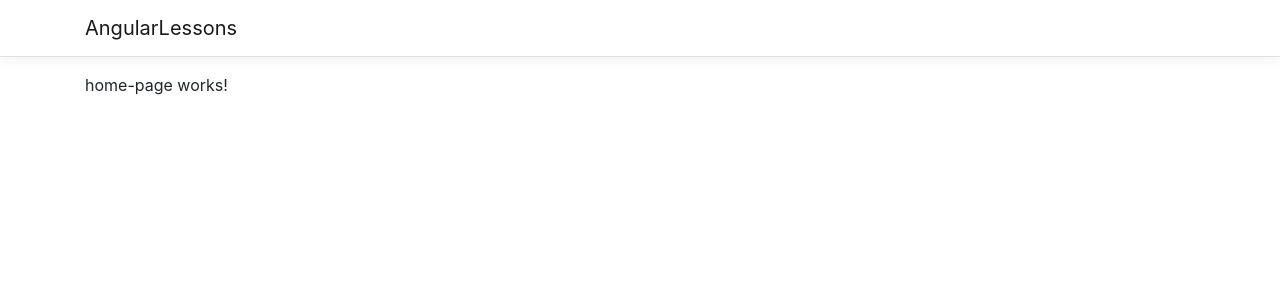
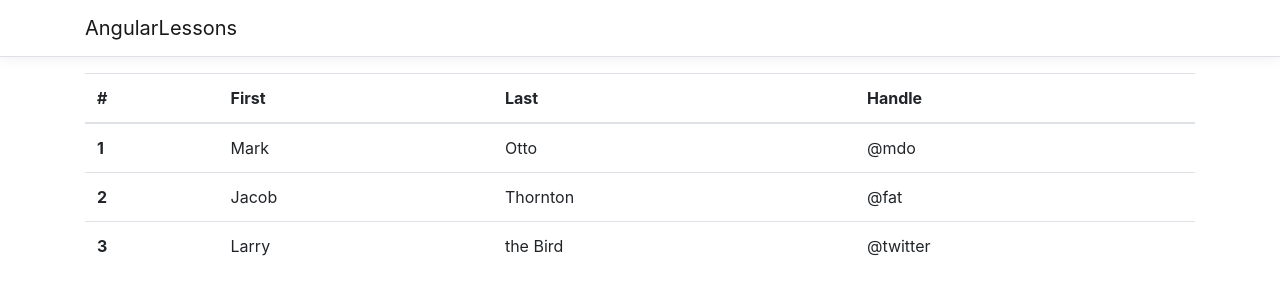
Before and after one commit to EvilDrifter/AngularLessons, an Angular app in the folder AngularLessons/ClientApp/: page / in a window 1280 px wide. Shown: the top 300 px of the page. Built offline with nearby package versions, Linux system fonts and the light colour scheme.

Commit message:
add 2 components + add table to cintematable + change app.module

```diff
--- /dev/null
+++ b/AngularLessons/ClientApp/src/app/cinematable/cinematable.component.html
@@ -0,0 +1,30 @@
+<table class="table">
+  <thead>
+    <tr>
+      <th scope="col">#</th>
+      <th scope="col">First</th>
+      <th scope="col">Last</th>
+      <th scope="col">Handle</th>
+    </tr>
+  </thead>
+  <tbody>
+    <tr>
+      <th scope="row">1</th>
+      <td>Mark</td>
+      <td>Otto</td>
+      <td>@mdo</td>
+    </tr>
+    <tr>
+      <th scope="row">2</th>
+      <td>Jacob</td>
+      <td>Thornton</td>
+      <td>@fat</td>
+    </tr>
+    <tr>
+      <th scope="row">3</th>
+      <td>Larry</td>
+      <td>the Bird</td>
+      <td>@twitter</td>
+    </tr>
+  </tbody>
+</table>
--- /dev/null
+++ b/AngularLessons/ClientApp/src/app/cinematable/cinematable.component.ts
@@ -0,0 +1,15 @@
+import { Component, OnInit } from '@angular/core';
+
+@Component({
+  selector: 'app-cinematable',
+  templateUrl: './cinematable.component.html',
+  styleUrls: ['./cinematable.component.css']
+})
+export class CinematableComponent implements OnInit {
+
+  constructor() { }
+
+  ngOnInit() {
+  }
+
+}
--- /dev/null
+++ b/AngularLessons/ClientApp/src/app/filmitem/filmitem.component.html
@@ -0,0 +1,3 @@
+<p>
+  filmitem works!
+</p>
--- /dev/null
+++ b/AngularLessons/ClientApp/src/app/filmitem/filmitem.component.ts
@@ -0,0 +1,15 @@
+import { Component, OnInit } from '@angular/core';
+
+@Component({
+  selector: 'app-filmitem',
+  templateUrl: './filmitem.component.html',
+  styleUrls: ['./filmitem.component.css']
+})
+export class FilmitemComponent implements OnInit {
+
+  constructor() { }
+
+  ngOnInit() {
+  }
+
+}
```
Also changed, not shown: AngularLessons/ClientApp/src/app/app.module.ts (+7 -2 lines), AngularLessons/ClientApp/src/app/cinematable/cinematable.component.css (added), AngularLessons/ClientApp/src/app/filmitem/filmitem.component.css (added), 2 other files (tests, documents, lock files or other folders).
